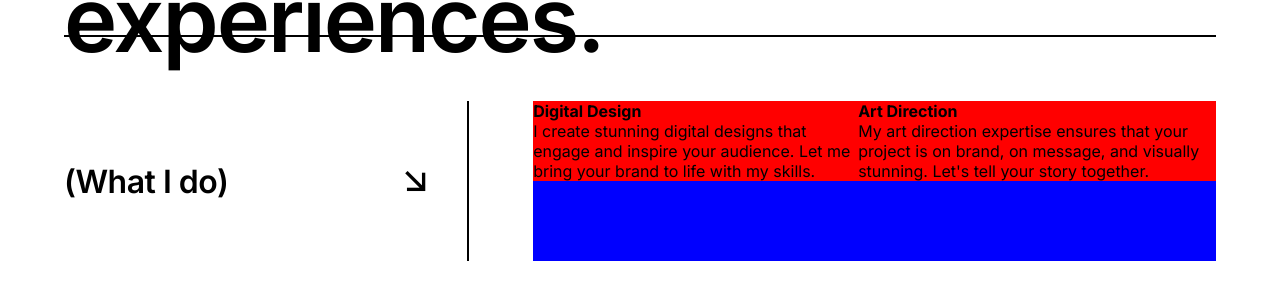
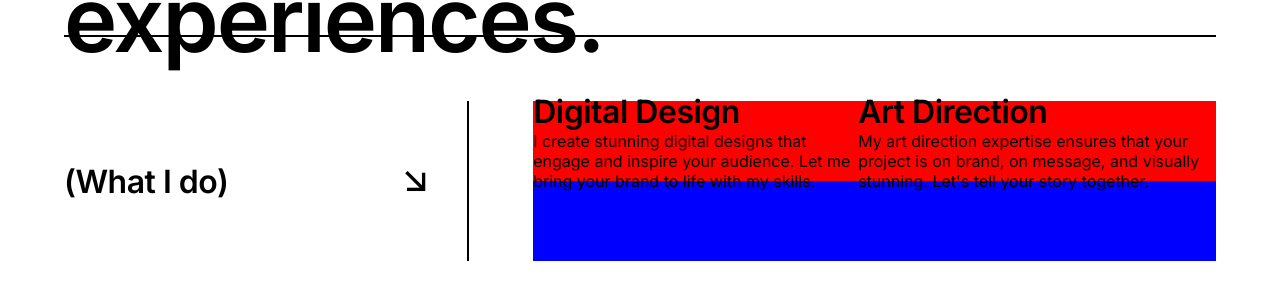
Before and after one commit to Baisampayan/Project-2-HTML-CSS, a plain HTML site: page index.html in a window 1280 px wide. Shown: the part 1641-1940 px from the top of the page. Drawn offline with nearby package versions, Linux system fonts and the light colour scheme.

```diff
--- a/index.html
+++ b/index.html
@@ -50,11 +50,11 @@
             <div class="what-do-service">
                 <div class="what-do-service-pt1">
                     <div class="dig-design">
-                        <h4>Digital Design</h4>
+                        <h4 class="title">Digital Design</h4>
                         <p>I create stunning digital designs that engage and inspire your audience. Let me bring your brand to life with my skills.</p>
                     </div>
                     <div class="art-dir">
-                        <h4>Art Direction</h4>
+                        <h4 class="title">Art Direction</h4>
                         <p>My art direction expertise ensures that your project is on brand, on message, and visually stunning. Let's tell your story together.</p>
                     </div>
                 </div>
--- a/style.css
+++ b/style.css
@@ -111,7 +111,7 @@ html, body {
     justify-content: space-between;
 }
 
-.about-right h4, .what-do-heading-1 h4{
+.about-right h4, .what-do-heading-1 h4, .title{
         font-size: 32px;
         font-weight: 600;
         letter-spacing: -0.5px;
```
